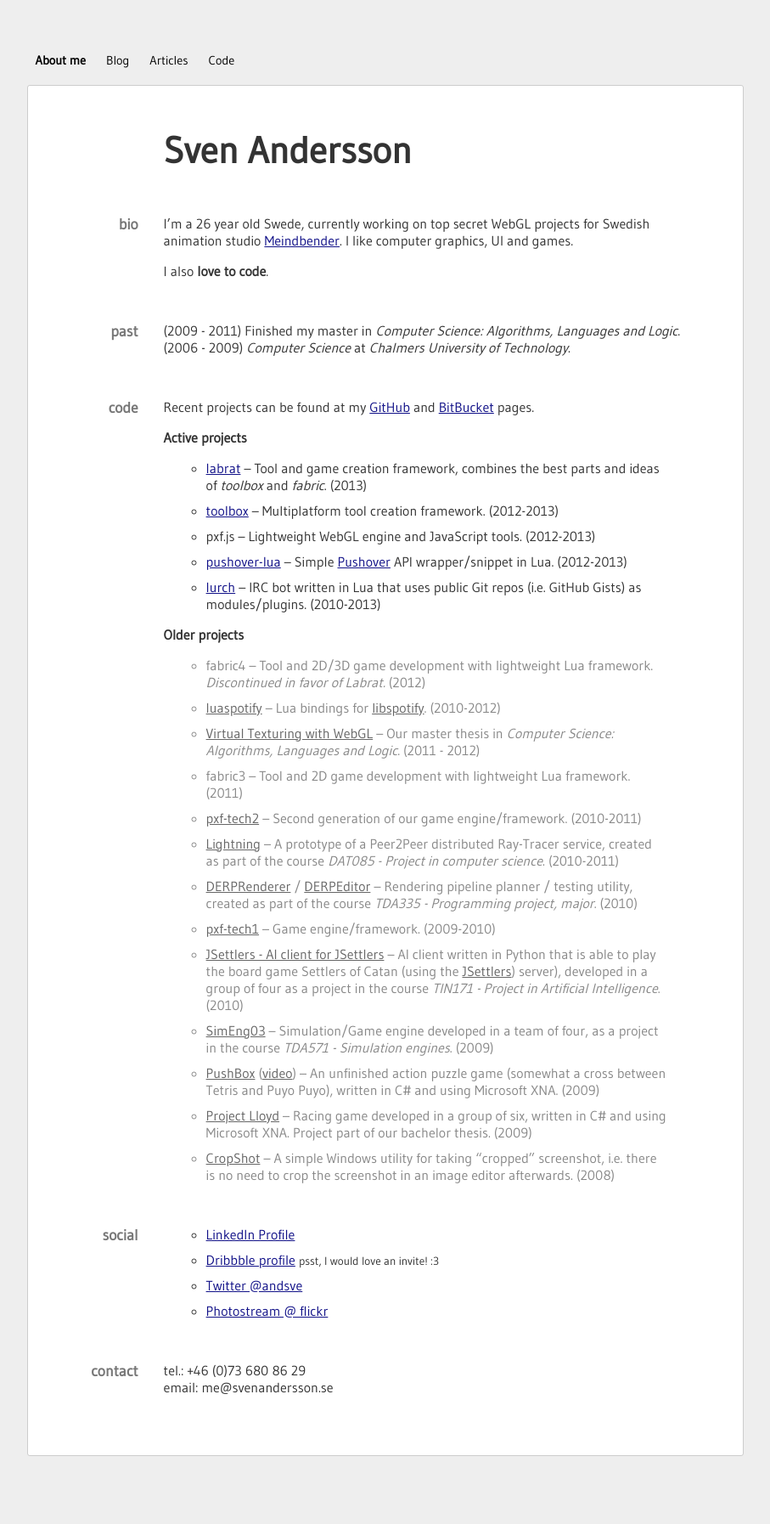
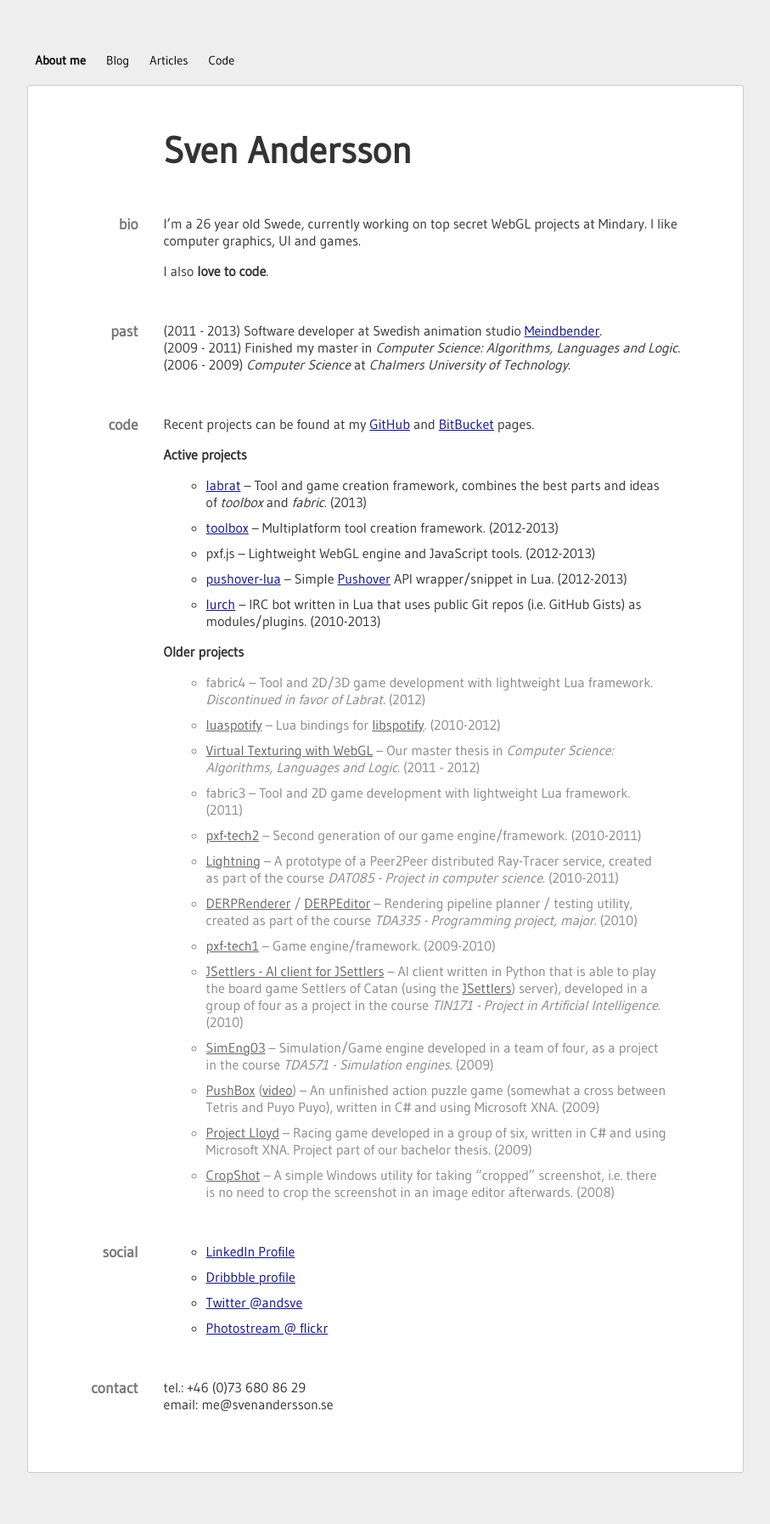
Before and after one commit to andsve/andsve.github.io, a Jekyll site: the page built from index.md, in a window 1280 px wide. Shown: the whole page at 85% size, without its empty margins (186-1093 px from the left). Built offline with Jekyll 4.4.1, drawn with Linux system fonts in a browser that asks for light colours; Markdown is read by kramdown in place of the engine named in the settings.

Commit message:
Updated index.mb about job change.

```diff
--- a/index.md
+++ b/index.md
@@ -7,12 +7,13 @@ Sven Andersson
 ==============
 * ### Bio ###
 
-	I'm a 26 year old Swede, currently working on top secret WebGL projects for Swedish animation studio [Meindbender](http://meindbender.com/). I like computer graphics, UI and games.
+	I'm a 26 year old Swede, currently working on top secret WebGL projects at Mindary. I like computer graphics, UI and games.
 
 	I also **love to code**.
 
 * ### Past ###
 
+	*  (2011 - 2013) Software developer at Swedish animation studio [Meindbender](http://meindbender.com/).
 	*  (2009 - 2011) Finished my master in _Computer Science: Algorithms, Languages and Logic_.
 	*  (2006 - 2009) _Computer Science_ at _Chalmers University of Technology_.
 
@@ -49,7 +50,7 @@ Sven Andersson
 
 	*
 		* [LinkedIn Profile](http://se.linkedin.com/pub/sven-andersson/24/179/66)
-		* [Dribbble profile](http://dribbble.com/andsve) <small>psst, I would love an invite! :3</small>
+		* [Dribbble profile](http://dribbble.com/andsve)
 		* [Twitter @andsve](http://twitter.com/andsve)
 		* [Photostream @ flickr](http://www.flickr.com/photos/andsve/)
 
```
